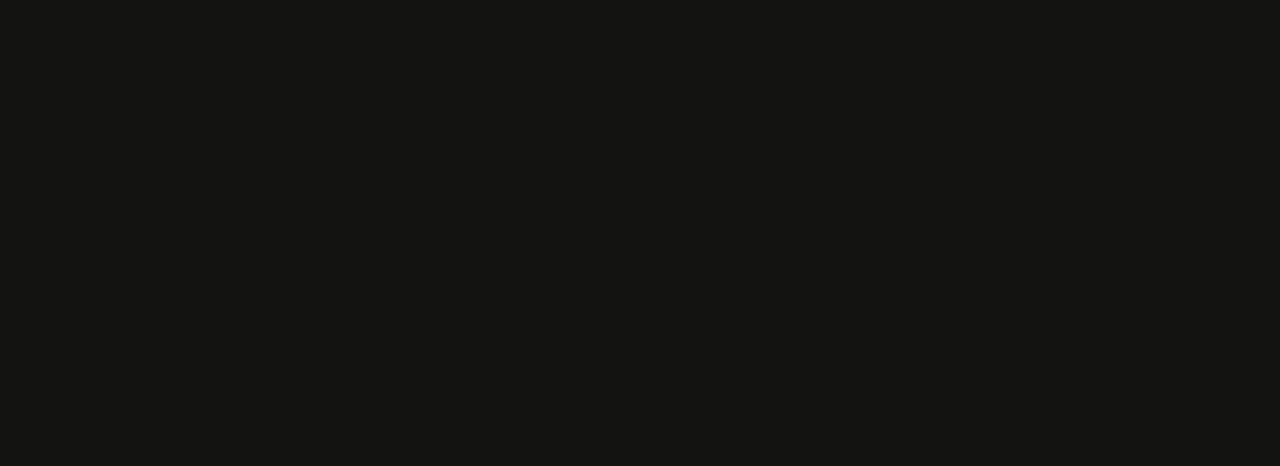
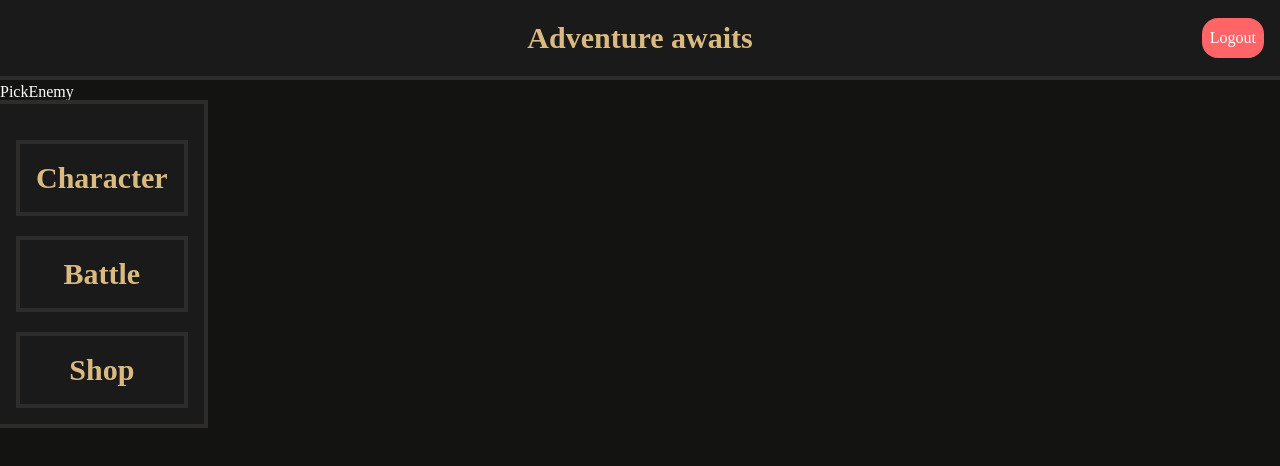
Before and after one commit to Norberthue/adventure-awaits, a React (Vite) app in the folder client/: page /pickEnemy in a window 1280 px wide. Before the commit this address had no page. Shown: the top 466 px of the page. Built offline with nearby package versions, Linux system fonts and the light colour scheme.

Commit message:
exp bar, header, sidebar new routes

```diff
--- a/client/src/App.tsx
+++ b/client/src/App.tsx
@@ -4,13 +4,29 @@ import Register from './pages/Register';
 import Login from './pages/Login';
 import CharacterOverview from './pages/CharacterOverview';
 import ProtectedRoute from './components/ProtectedRoute';
+import Header from './components/Header';
+import Sidebar from './components/Sidebar';
+import PickEnemy from './pages/PickEnemy';
+import Shop from './pages/Shop';
 
 
 function App() {
   return (
+    <div>
+      <Header/>
+      <Sidebar/>
       <Routes>
         <Route path="/" element={<Login />} />
         <Route path="/register" element={<Register />} />
+        <Route path="/pickEnemy" element={
+          <ProtectedRoute>
+            <PickEnemy/>
+          </ProtectedRoute>}/>
+
+        <Route path='/shop' element={
+          <ProtectedRoute>
+            <Shop/>
+          </ProtectedRoute>}/>
 
         <Route path="/characterOverview"
         element={
@@ -20,6 +36,7 @@ function App() {
           }
         />
       </Routes>
+    </div>
 
   );
 }
--- a/client/src/components/CharacterStats.tsx
+++ b/client/src/components/CharacterStats.tsx
@@ -1,7 +1,7 @@
 import { getDmg, getHp } from '../utils/characterStatsByClass';
 import { useUser } from '../context/UserContext';
 import { addVit, addStr, addDex, addInt, addLck } from '../utils/addingStats';
-import { getMaxEpxForLevel, calculateExpGain } from '../utils/ExpCalculation';
+import { getMaxEpxForLevel} from '../utils/ExpCalculation';
 
 const CharacterStats = () => {
     const { user, setUser } = useUser()
@@ -69,9 +69,20 @@ const CharacterStats = () => {
                                 <p className='text-[#dfdcd0]'>{player.gold}</p>
                             </div>
                             <div className='flex items-center font-semibold text-xl pl-2 pr-2 pt-1 pb-1 justify-between border-2 border-[#2e2d2b] bg-[#141414] rounded-lg'>
-                                <p className='text-[#b49c76]'>Experience</p>
-                                <p className='text-[#dfdcd0]'>{player.experience}/{getMaxEpxForLevel(player.level)}</p>
-                                <p>{calculateExpGain(player.level)}</p>
+                                <div className="flex flex-col w-full">
+                                    <div className="flex justify-between mb-1">
+                                        <span className="text-[#b49c76]">EXP</span>
+                                        <span className="text-[#dfdcd0] text-sm">{player.experience} / {getMaxEpxForLevel(player.level)}</span>
+                                    </div>
+                                    <div className="w-full bg-[#292827] rounded-full h-4">
+                                        <div
+                                            className="bg-[#f6c945] h-4 rounded-full transition-all duration-300"
+                                            style={{
+                                                width: `${Math.min(100, (player.experience / getMaxEpxForLevel(player.level)) * 100)}%`
+                                            }}
+                                        ></div>
+                                    </div>
+                                </div>
                             </div>
                         </div>
                     </div>
--- /dev/null
+++ b/client/src/components/Header.tsx
@@ -0,0 +1,23 @@
+
+import { useUser} from '../context/UserContext';
+const Header = () => {
+    const { logout, user } = useUser();
+  return (
+    <div className="flex items-center h-20 justify-center border-b-4 border-[#2e2d2b] p-4 bg-[#1a1a1a] text-white">
+        {user && <div className='flex flex-1 items-center justify-center w-full'></div>}
+        <div className="flex flex-1 items-center justify-center w-full">
+            <h1 className="text-3xl font-bold text-[#daba80]">Adventure awaits</h1>
+        </div>
+        {user &&<div className="flex flex-1 items-center justify-end w-full">
+            <button
+                className="cursor-pointer bg-red-400 hover:bg-red-600 duration-200 rounded-2xl p-2"
+                onClick={logout}
+            >
+                Logout
+            </button>
+        </div>}
+    </div>
+  )
+}
+
+export default Header
--- a/client/src/components/ProtectedRoute.tsx
+++ b/client/src/components/ProtectedRoute.tsx
@@ -6,7 +6,10 @@ type Props = {
 }
 
 const ProtectedRoute = ({children} : Props) => {
-    const { user } = useUser();
+    const { user, loading } = useUser();
+    if (loading) {
+        return null; // or a loading spinner if you have one
+    }
     if (!user) {
         return <Navigate to={'/'} replace />
     }
--- /dev/null
+++ b/client/src/components/Sidebar.tsx
@@ -0,0 +1,22 @@
+
+import { Link } from 'react-router-dom'
+const Sidebar = () => {
+  return (
+    <div>
+        <div className='flex flex-col items-center justify-center gap-5 mt-5  absolute  p-4 border-r-4 border-b-4 border-t-4 border-[#2e2d2b]  top-20 left-0 bg-[#1a1a1a]'>
+            <Link to={'/characterOverview'} className='flex flex-col items-center justify-center w-full h-full p-4 border-4 mt-5 border-[#2e2d2b]'>
+                <h1 className='text-3xl font-bold text-[#daba80]'>Character</h1>
+            </Link>
+            <Link to={'/pickEnemy'} className='flex flex-col items-center justify-center p-4 border-4 border-[#2e2d2b] w-full h-full'>
+                <h1 className='text-3xl font-bold text-[#daba80]'>Battle</h1>
+            </Link>
+            <Link to={'/shop'} className='flex flex-col items-center justify-center p-4 border-4 border-[#2e2d2b] w-full h-full'>
+                <h1 className='text-3xl font-bold text-[#daba80]'>Shop</h1>
+            </Link>
+
+        </div>
+    </div>
+  )
+}
+
+export default Sidebar
--- a/client/src/context/UserContext.tsx
+++ b/client/src/context/UserContext.tsx
@@ -1,6 +1,7 @@
 import React, { createContext, useContext, useEffect, useState} from 'react';
 import type { ReactNode } from 'react';
 import type { Character } from '../types/characters';
+import { useNavigate } from 'react-router-dom';
 
 
 type UserContextType = {
@@ -15,7 +16,7 @@ const UserContext = createContext<UserContextType | undefined>(undefined);
 export const UserProvider: React.FC<{ children: ReactNode }> = ({ children }) => {
     const [user, setUser] = useState<Character[] | null>([]);
     const [loading, setLoading] = useState(true);
-
+    const navigate = useNavigate()
     //load user from local storage
     useEffect(() => {
         const stored = localStorage.getItem('user')
@@ -28,6 +29,7 @@ export const UserProvider: React.FC<{ children: ReactNode }> = ({ children }) =>
     const logout = () => {
         setUser(null);
         localStorage.removeItem('user');
+        navigate('/')
     };
 
     return (
--- a/client/src/pages/CharacterOverview.tsx
+++ b/client/src/pages/CharacterOverview.tsx
@@ -1,26 +1,12 @@
 
-import { useNavigate } from 'react-router-dom';
 import { useUser} from '../context/UserContext';
 import CharacterStats from '../components/CharacterStats';
 const CharacterOverview = () => {
-    const { user, logout,  setUser, loading, } = useUser();
-    const navigate = useNavigate()
+    const { loading, } = useUser();
 
-    const handleLogout = () => {
-        logout()
-        navigate('/')
-    }
-
-
-
-    // console.log(user[0].vitality)
     if (loading) return <div className='text-white w-full h-full text-8xl flex items-center justify-center'>Loading...</div>
     return (
     <div className='text-white'>
-        <div className='flex items-center justify-center gap-10 mt-2'>
-            <h1 className='text-3xl font-bold text-center'>Character Overview</h1>
-            <button className='cursor-pointer bg-red-400 hover:bg-red-600 duration-200 rounded-2xl p-2' onClick={handleLogout}>Logout</button>
-        </div>
         <CharacterStats />
     </div>
   )
--- /dev/null
+++ b/client/src/pages/PickEnemy.tsx
@@ -0,0 +1,9 @@
+
+
+const PickEnemy = () => {
+  return (
+    <div className="z-10 text-white">PickEnemy</div>
+  )
+}
+
+export default PickEnemy
--- /dev/null
+++ b/client/src/pages/Shop.tsx
@@ -0,0 +1,9 @@
+
+
+const Shop = () => {
+  return (
+    <div>Shop</div>
+  )
+}
+
+export default Shop
```
